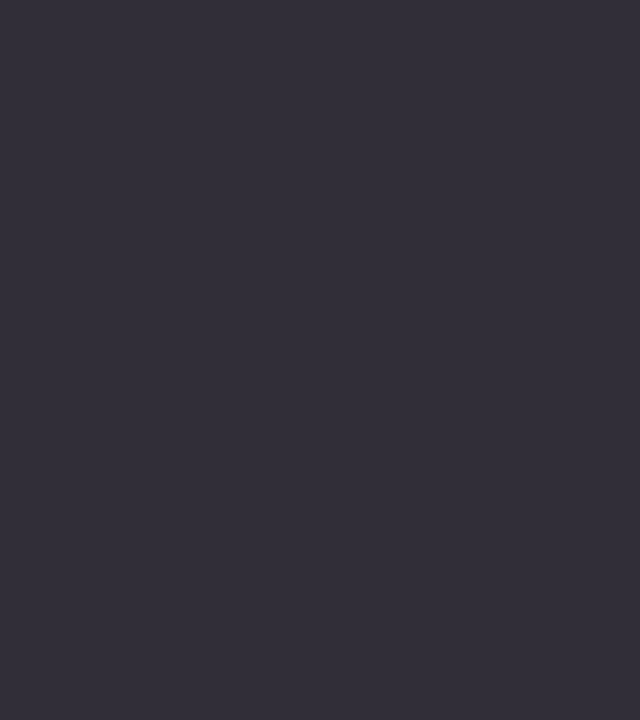
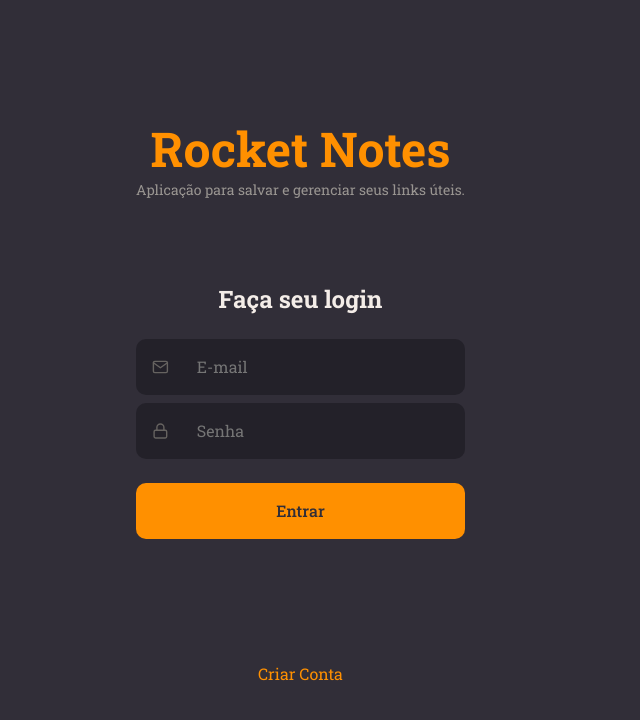
Before and after one commit to desenvjonathan/rocketnotes, a React (Vite) app: page / in a window 1280 px wide. Shown: the top 720 px of the page, without its empty margins (0-640 px from the left). Built offline with nearby package versions, Linux system fonts and the light colour scheme.

Commit message:
add form SignIn

```diff
--- a/src/pages/SignIn/index.jsx
+++ b/src/pages/SignIn/index.jsx
@@ -1,9 +1,37 @@
-import { Container } from "./styles";
+import { FiMail, FiLock} from "react-icons/fi"
+
+import { Input } from "../../components/Input"
+import { Button } from "../../components/Button"
+
+import { Container, Form } from "./styles"
 
 export function SignIn() {
   return (
     <Container>
+      <Form>
+        <h1>Rocket Notes</h1>
+        <p>Aplicação para salvar e gerenciar seus links úteis.</p>
 
+        <h2>Faça seu login</h2>
+
+        <Input
+          placeholder="E-mail"
+          type="text"
+          icon={FiMail}
+        />
+
+        <Input
+          placeholder="Senha"
+          type="password"
+          icon={FiLock}
+        />
+
+        <Button title="Entrar"/>
+
+        <a href="#">
+          Criar Conta
+        </a>
+      </Form>
     </Container>
   )
 }
--- a/src/pages/SignIn/styles.js
+++ b/src/pages/SignIn/styles.js
@@ -6,3 +6,36 @@
 display: flex;
 align-items: stretch;
 `
+
+export const Form = styled.form`
+  padding: 0 136px;
+
+  display: flex;
+  flex-direction: column;
+  justify-content: center;
+  align-items: center;
+
+  text-align: center;
+
+  > h1 {
+    font-size: 48px;
+    color: ${({ theme }) => theme.COLORS.ORANGE};
+  }
+
+  > h2 {
+    font-size: 24px;
+    margin-top: 84px;
+    margin-bottom: 24px;
+  }
+
+  > p {
+    font-size: 14px;
+    color: ${({ theme }) => theme.COLORS.GRAY_100};
+  }
+
+  > a {
+    margin-top: 124px;
+    color: ${({ theme }) => theme.COLORS.ORANGE};
+
+  }
+`
```
